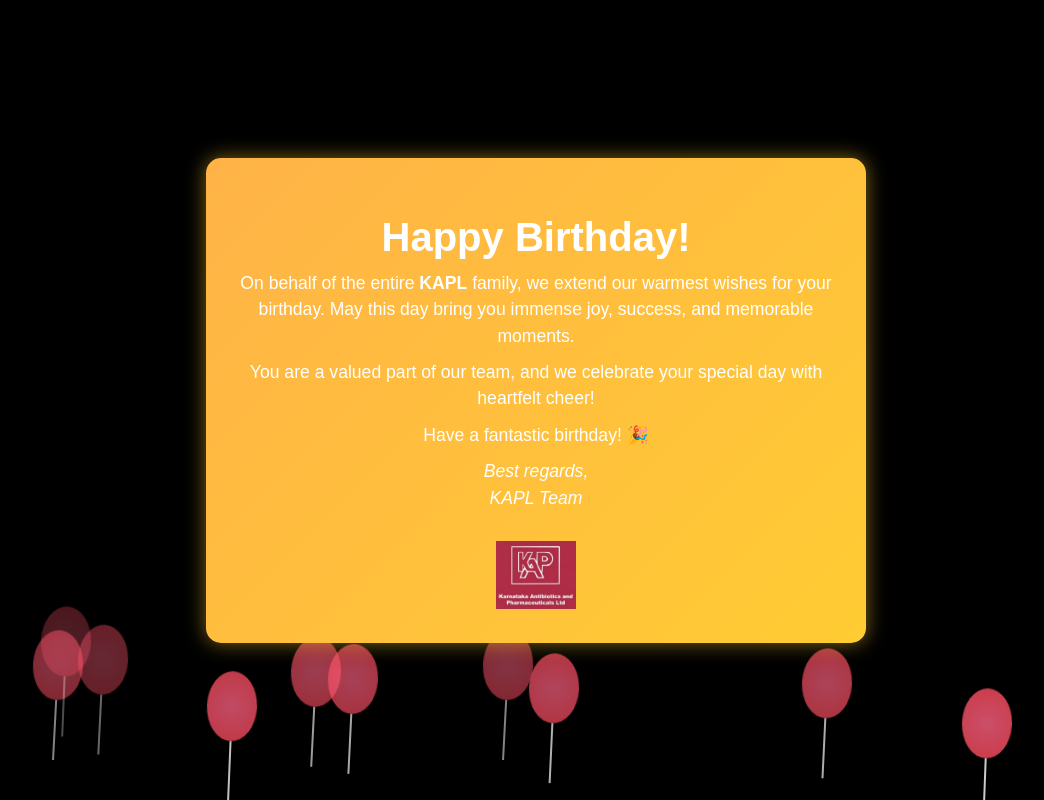
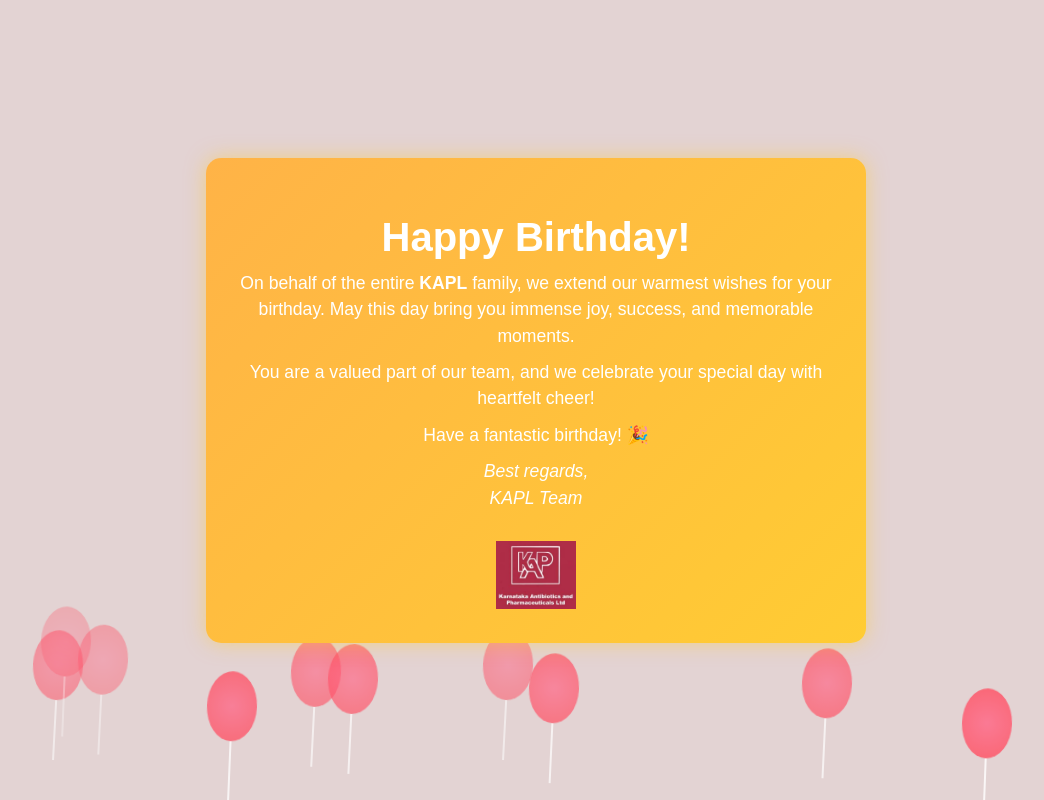
Before and after one commit to tejashreemn130100/kapl_birthday_greeting, a plain HTML site: page index.html in a window 1280 px wide. Shown: the whole page, without its empty margins (104-1148 px from the left). Drawn offline with Linux system fonts and the light colour scheme.

Commit message:
Update index.html

```diff
--- a/index.html
+++ b/index.html
@@ -9,7 +9,7 @@
         body {
             margin: 0;
             padding: 0;
-            background-color: #000;
+            background-color:#e3d3d3;
             color: #fff;
             font-family: Arial, sans-serif;
             display: flex;
```
